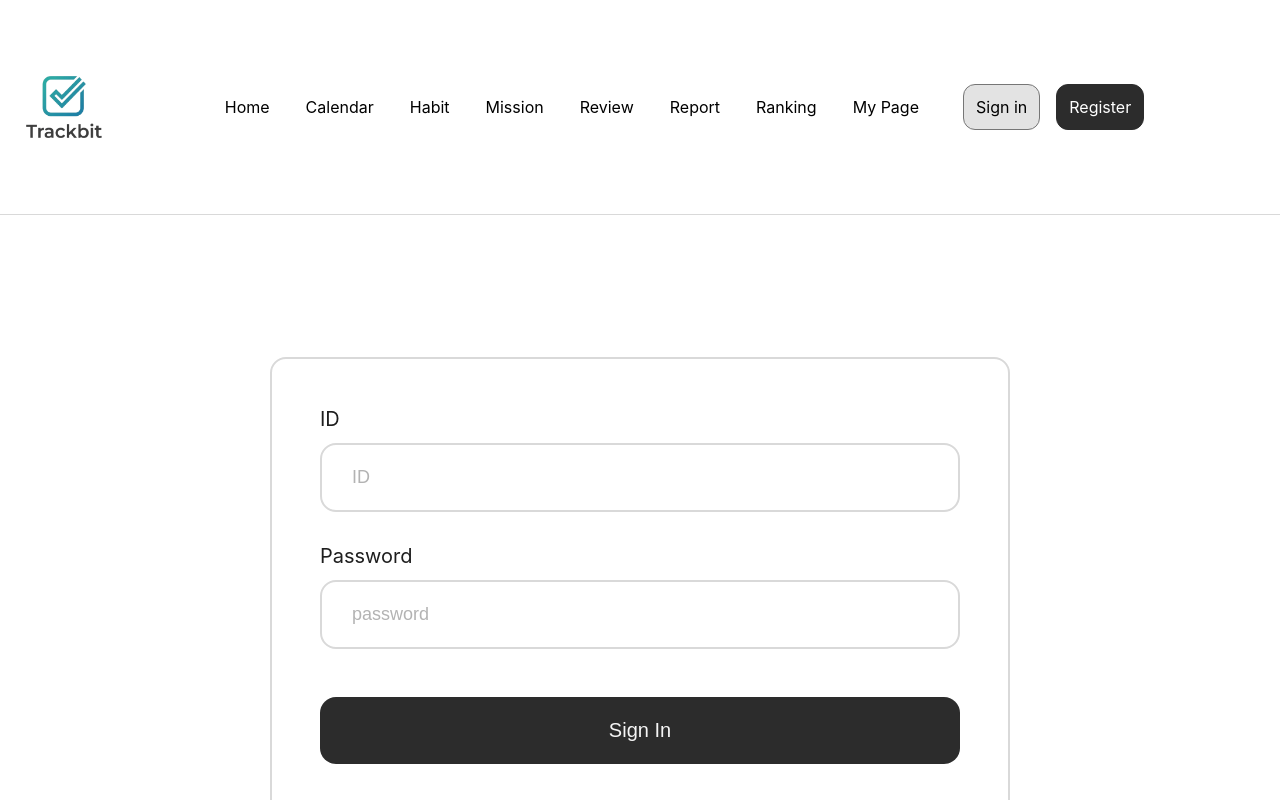
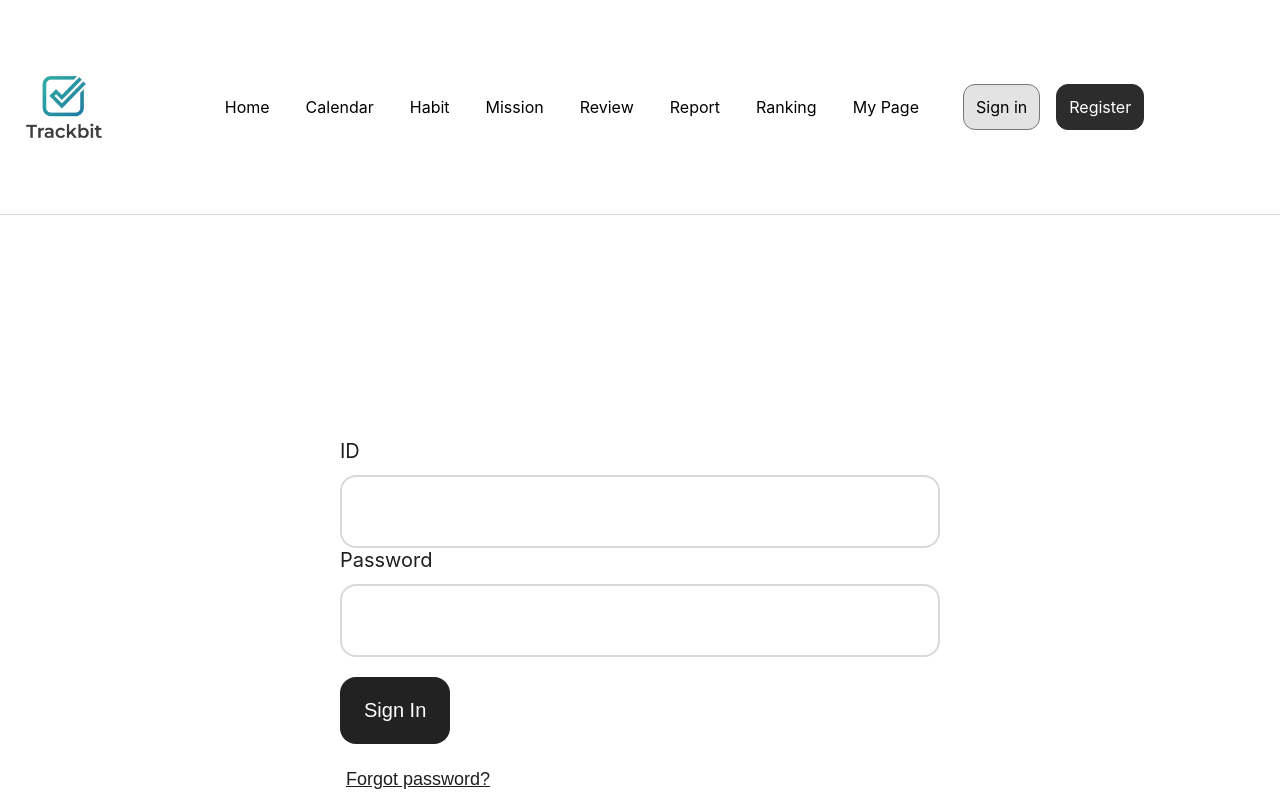
Before and after one commit to yuruha0605/Trackbit_FE, a React (Create React App) app: page /signin in a window 1280 px wide. Shown: the top 800 px of the page. Built offline with nearby package versions, Linux system fonts and the light colour scheme; no server answers.

Commit message:
css 수정

```diff
--- a/src/App.js
+++ b/src/App.js
@@ -1,5 +1,6 @@
 import { BrowserRouter, Routes, Route } from "react-router-dom";
 import "./App.css";
+import "./styles/Common.css";
 
 import Header from "./components/layout/Header";
 import Footer from "./components/layout/Footer";
--- a/src/pages/mypage/UpdateUser.jsx
+++ b/src/pages/mypage/UpdateUser.jsx
@@ -6,6 +6,7 @@ import { useAuth } from "../../context/AuthContext";
 
 function UpdateUser() {
   const navigate = useNavigate();
+  const { logout } = useAuth();
 
   const [form, setForm] = useState({
     loginId: "",
@@ -17,9 +18,7 @@ function UpdateUser() {
 
   const [loading, setLoading] = useState(true);
   const [error, setError] = useState("");
-  const { logout } = useAuth();
 
-  /** 내 정보 조회 */
   useEffect(() => {
     const fetchUser = async () => {
       try {
@@ -36,8 +35,7 @@ function UpdateUser() {
           job: res.data.job || "",
           interest: res.data.interest || "",
         });
-      } catch (err) {
-        console.error(err);
+      } catch {
         setError("사용자 정보를 불러오지 못했습니다.");
       } finally {
         setLoading(false);
@@ -47,13 +45,11 @@ function UpdateUser() {
     fetchUser();
   }, []);
 
-  /** input 변경 */
   const handleChange = (e) => {
     const { name, value } = e.target;
     setForm((prev) => ({ ...prev, [name]: value }));
   };
 
-  /** 정보 수정 */
   const handleSubmit = async (e) => {
     e.preventDefault();
     setError("");
@@ -76,13 +72,11 @@ function UpdateUser() {
 
       alert("정보가 수정되었습니다.");
       navigate("/mypage");
-    } catch (err) {
-      console.error(err);
+    } catch {
       setError("정보 수정에 실패했습니다.");
     }
   };
 
-  /** 회원 탈퇴 */
   const handleDelete = async () => {
     if (!window.confirm("정말로 회원 탈퇴하시겠습니까?")) return;
 
@@ -95,8 +89,7 @@ function UpdateUser() {
 
       logout();
       navigate("/");
-    } catch (err) {
-      console.error(err);
+    } catch {
       alert("회원 탈퇴에 실패했습니다.");
     }
   };
@@ -105,33 +98,29 @@ function UpdateUser() {
 
   return (
     <div className="update-user">
-      <form className="update-user__form" onSubmit={handleSubmit}>
-        {error && <p className="error">{error}</p>}
+      <form
+        className="page-container container-lg"
+        onSubmit={handleSubmit}
+      >
+        {error && <p className="error-text">{error}</p>}
 
-        <div className="form-row">
-          <div className="form-group">
+        <div className="form-grid">
+          <div className="form-field">
             <label>ID</label>
-            <input
-              type="text"
-              value={form.loginId}
-              disabled
-            />
+            <input value={form.loginId} disabled />
           </div>
 
-          <div className="form-group">
+          <div className="form-field">
             <label>Name</label>
             <input
-              type="text"
               name="name"
               value={form.name}
               onChange={handleChange}
               required
             />
           </div>
-        </div>
 
-        <div className="form-row">
-          <div className="form-group">
+          <div className="form-field">
             <label>Password</label>
             <input
               type="password"
@@ -142,37 +131,35 @@ function UpdateUser() {
             />
           </div>
 
-          <div className="form-group">
+          <div className="form-field">
             <label>Job</label>
             <input
-              type="text"
               name="job"
               value={form.job}
               onChange={handleChange}
             />
           </div>
-        </div>
 
-        <div className="form-group full">
+          <div className="form-field full">
             <label>What are you interest about?</label>
             <input
-            type="text"
               name="interest"
               value={form.interest}
               onChange={handleChange}
             />
           </div>
+        </div>
 
         <div className="button-row">
           <button
             type="button"
-            className="btn danger"
+            className="btn-danger"
             onClick={handleDelete}
           >
             회원 탈퇴
           </button>
 
-          <button type="submit" className="btn primary">
+          <button type="submit" className="btn-primary">
             수정하기
           </button>
         </div>
--- a/src/pages/user/SignIn.css
+++ b/src/pages/user/SignIn.css
@@ -1,7 +1,6 @@
 .login-page {
   width: 100%;
   min-height: 100vh;
-  background: #ffffff;
   display: flex;
   justify-content: center;
   align-items: center;
@@ -9,75 +8,8 @@
 
 .login-card {
   width: 100%;
-  max-width: 640px;
-  padding: 48px;
-  border-radius: 16px;
-  border: 2px solid #d9d9d9;
-  display: flex;
-  flex-direction: column;
-  gap: 32px;
-  background: #ffffff;
 }
 
-/* 입력 필드 */
-.login-field {
-  display: flex;
-  flex-direction: column;
-  gap: 12px;
+.forgot-wrapper {
+  margin-top: 24px;
 }
-
-.login-field label {
-  font-size: 20px;
-  color: #1e1e1e;
-}
-
-.login-field input {
-  padding: 22px 30px;
-  font-size: 18px;
-  border-radius: 16px;
-  border: 2px solid #d9d9d9;
-  outline: none;
-}
-
-.login-field input::placeholder {
-  color: #b3b3b3;
-}
-
-/* 로그인 버튼 */
-.login-btn {
-  margin-top: 16px;
-  padding: 22px;
-  font-size: 20px;
-  border-radius: 16px;
-  background: #2c2c2c;
-  color: #f5f5f5;
-  border: none;
-  cursor: pointer;
-}
-
-.login-btn:hover {
-  opacity: 0.9;
-}
-
-/* 비밀번호 찾기 */
-.forgot-btn {
-  margin-top: 4px;
-  font-size: 18px;
-  background: none;
-  border: none;
-  color: #1e1e1e;
-  text-decoration: underline;
-  cursor: pointer;
-  align-self: flex-start;
-}
-
-.register-btn {
-  margin-top: 1px;
-  font-size: 18px;
-  background: none;
-  border: none;
-  color: #1e1e1e;
-  text-decoration: underline;
-  cursor: pointer;
-  align-self: flex-start;
-}
--- a/src/pages/user/SignIn.jsx
+++ b/src/pages/user/SignIn.jsx
@@ -31,52 +31,54 @@ function SignIn() {
       localStorage.setItem("accessToken", data.accessToken);
       localStorage.setItem("user", JSON.stringify(userData));
 
-      login(userData); // ⭐ Header 즉시 반영
+      login(userData);
       navigate("/mypage");
-    } catch (err) {
-      setError(
-        err.response?.data?.message ||
-        "아이디 또는 비밀번호가 올바르지 않습니다."
-      );
+    } catch {
+      setError("아이디 또는 비밀번호가 올바르지 않습니다.");
     }
   };
 
   return (
     <div className="login-page">
-      <form className="login-card" onSubmit={handleSubmit}>
-        <div className="login-field">
+      <form
+        className="login-card page-container container-sm"
+        onSubmit={handleSubmit}
+      >
+        <div className="form-field">
           <label>ID</label>
           <input
-            type="text"
             value={id}
             onChange={(e) => setId(e.target.value)}
-            placeholder="ID"
             required
           />
         </div>
 
-        <div className="login-field">
+        <div className="form-field">
           <label>Password</label>
           <input
             type="password"
             value={password}
             onChange={(e) => setPassword(e.target.value)}
-            placeholder="password"
             required
           />
         </div>
 
-        {error && <p className="login-error">{error}</p>}
+        {error && <p className="error-text">{error}</p>}
 
-        <button type="submit" className="login-btn">
+        <button type="submit" className="btn-primary">
           Sign In
         </button>
-        <button
-          type="button"
-          className="forgot-btn"
-          onClick={() => navigate("/findPassword")}>
-          Forgot password?
-        </button>
+
+        <div className="forgot-wrapper">
+          <button
+            type="button"
+            className="btn-link"
+            onClick={() => navigate("/findPassword")}
+          >
+            Forgot password?
+          </button>
+        </div>
+
       </form>
     </div>
   );
--- a/src/pages/user/SignUp.jsx
+++ b/src/pages/user/SignUp.jsx
@@ -2,7 +2,6 @@ import { useNavigate } from "react-router-dom";
 import { useState } from "react";
 import "./SignUp.css";
 import api from "../../api/axios.js";
-
 
 const FORM_FIELDS = [
   { label: "ID", name: "loginId", type: "text", required: true },
@@ -35,34 +34,34 @@ function SignUp() {
     setError("");
 
     try {
-      await api.post("/users/signUp", {
-        loginId: form.loginId,
-        name: form.name,
-        password: form.password,
-        job: form.job,
-        interest: form.interest,
-      });
-
+      await api.post("/users/signUp", form);
       navigate("/signin");
     } catch (err) {
       setError(
         err.response?.data?.message ||
           "회원가입 중 오류가 발생했습니다."
       );
-      console.error("signup error:", err);
     }
   };
 
   return (
-    <div className="register-page">
-      <form className="register-form" onSubmit={handleSubmit}>
+    <div className="page-center">
+      <form
+        className="page-container container-lg"
+        onSubmit={handleSubmit}
+      >
         <p className="required-info">
           <span className="required">*</span> 필수 입력 항목
         </p>
 
         <div className="form-grid">
           {FORM_FIELDS.map(({ label, name, type, required }) => (
-            <div key={name} className="form-field">
+            <div
+              key={name}
+              className={`form-field ${
+                name === "interest" ? "full" : ""
+              }`}
+            >
               <label htmlFor={name}>
                 {label}
                 {required && <span className="required">*</span>}
@@ -81,9 +80,9 @@ function SignUp() {
           ))}
         </div>
 
-        {error && <p className="register-error">{error}</p>}
+        {error && <p className="form-error">{error}</p>}
 
-        <button type="submit" className="submit-btn">
+        <button type="submit" className="btn-primary">
           Register
         </button>
       </form>
--- /dev/null
+++ b/src/styles/Common.css
@@ -0,0 +1,116 @@
+/* =========================
+   Layout
+========================= */
+.page-center {
+  width: 100%;
+  min-height: 100vh;
+  display: flex;
+  justify-content: center;
+  align-items: center;
+}
+
+.page-container {
+  width: 100%;
+  max-width: 1200px;
+  padding: 64px 24px;
+}
+
+/* width variations */
+.container-sm {
+  max-width: 600px;
+}
+
+.container-md {
+  max-width: 900px;
+}
+
+.container-lg {
+  max-width: 1200px;
+}
+
+/* =========================
+   Form
+========================= */
+.form-grid {
+  display: grid;
+  grid-template-columns: 1fr 1fr;
+  gap: 32px;
+}
+
+.form-field {
+  display: flex;
+  flex-direction: column;
+  gap: 12px;
+}
+
+.form-field.full {
+  grid-column: span 2;
+}
+
+.form-field label {
+  font-size: 20px;
+  color: #1e1e1e;
+}
+
+.form-field input {
+  padding: 24px 32px;
+  font-size: 18px;
+  border-radius: 16px;
+  border: 2px solid #d9d9d9;
+  outline: none;
+}
+
+.form-input::placeholder {
+  color: #b3b3b3;
+}
+
+/* =========================
+   Buttons
+========================= */
+.btn {
+  margin-top: 64px;
+  padding: 24px;
+  font-size: 20px;
+  border-radius: 16px;
+  border: none;
+  cursor: pointer;
+}
+
+.btn-primary {
+  margin-top: 20px;
+  padding: 22px 24px;
+  font-size: 20px;
+  border-radius: 16px;
+  background: #2c2c2c;
+  color: #f5f5f5;
+  border: none;
+  cursor: pointer;
+}
+
+.btn-primary:hover {
+  opacity: 0.9;
+}
+
+.btn-link {
+  font-size: 18px;
+  background: none;
+  border: none;
+  color: #1e1e1e;
+  text-decoration: underline;
+  cursor: pointer;
+}
+
+/* =========================
+   Text / Error
+========================= */
+.required {
+  color: #e53935;
+  margin-left: 4px;
+  font-weight: bold;
+}
+
+.error-text {
+  color: #e53935;
+  font-size: 13px;
+  margin-top: 10px;
+}
```
Also changed, not shown: src/pages/mypage/UpdateUser.css (+8 -57 lines), src/pages/user/FindPassword.css (+68 -0 lines), src/pages/user/SignUp.css (+0 -73 lines). Lines whose indentation alone changed are shown as unchanged.
